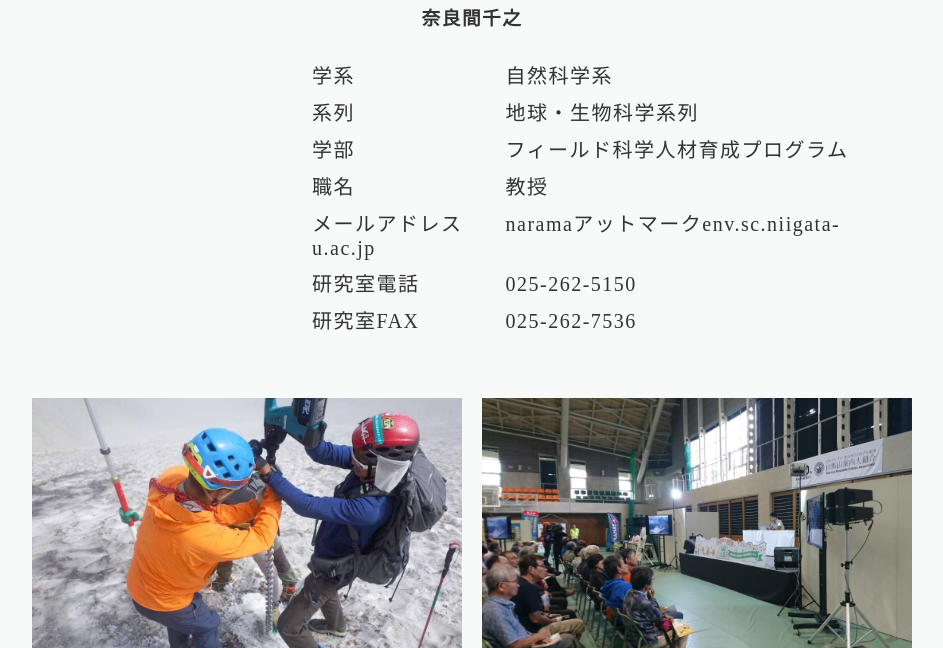
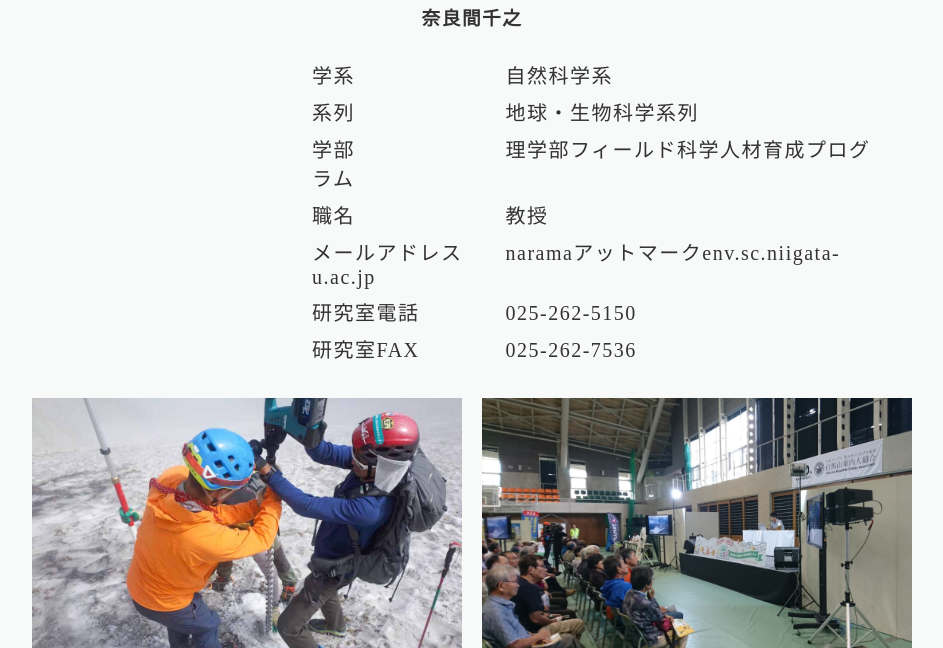
Before and after one commit to Hanjyokenshiten/home, a plain HTML site: page index.html in a window 1280 px wide. Shown: the part 1120-1768 px from the top of the page, without its empty margins (168-1111 px from the left). Drawn offline with Linux system fonts and the light colour scheme.

Commit message:
Update index.html

```diff
--- a/index.html
+++ b/index.html
@@ -50,7 +50,7 @@
 						<ul>
 							<li class="list1">学系　　　　　　　自然科学系</li>
 							<li class="list2">系列　　　　　　　地球・生物科学系列</li>
-							<li class="list3">学部　　　　　　　フィールド科学人材育成プログラム</li>
+							<li class="list3">学部　　　　　　　理学部フィールド科学人材育成プログラム</li>
 							<li class="list4">職名　　　　　　　教授</li>
 							<li>メールアドレス　　naramaアットマークenv.sc.niigata-u.ac.jp</li>
 							<li>研究室電話　　　　025-262-5150</li>
```
